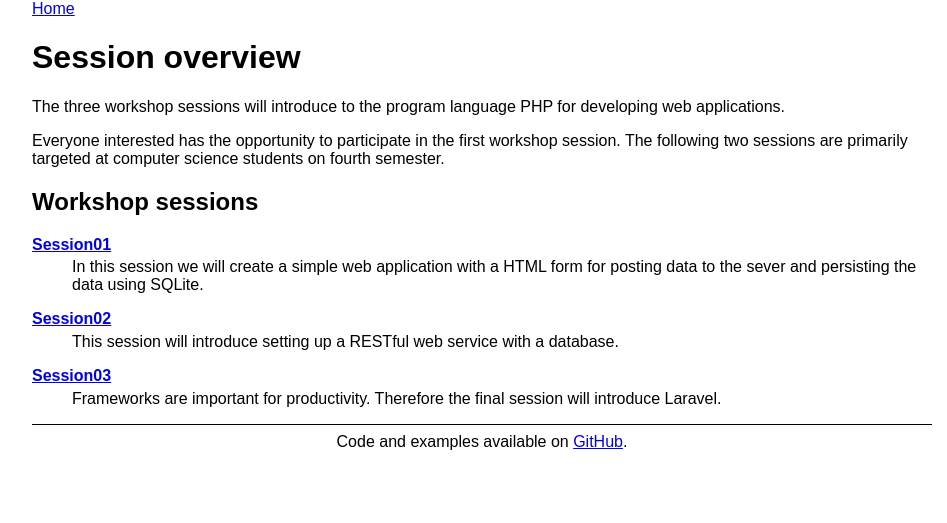
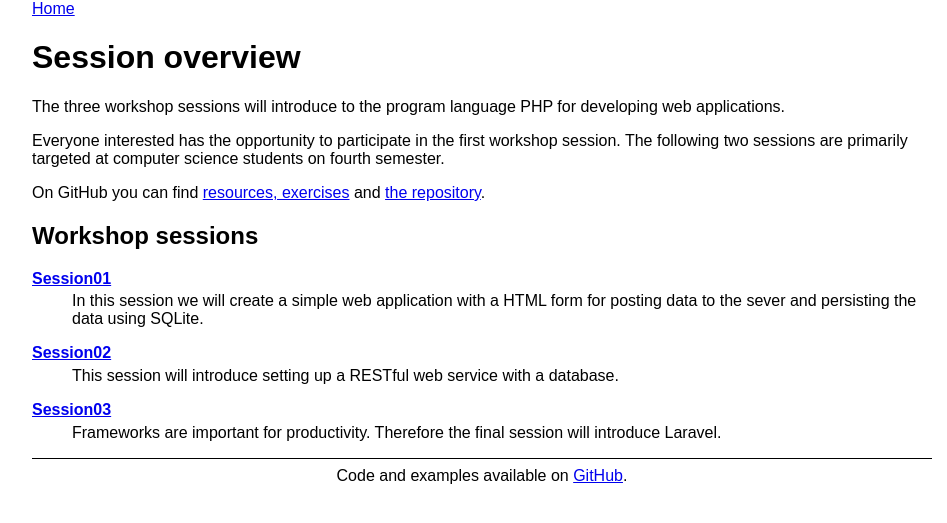
Before and after one commit to UCNProf/dma_0920_workshop_php, a Jekyll site: the page built from docs/index.md, in a window 1280 px wide. Shown: the top 523 px of the page, without its empty margins (158-1105 px from the left). Built offline with Jekyll 4.4.1, drawn with Linux system fonts in a browser that asks for light colours.

Commit message:
added links to website and repo

```diff
--- a/docs/index.md
+++ b/docs/index.md
@@ -6,6 +6,8 @@ layout: default
 The three workshop sessions will introduce to the program language PHP for developing web applications.
 
 Everyone interested has the opportunity to participate in the first workshop session. The following two sessions are primarily targeted at computer science students on fourth semester.
+
+On GitHub you can find [resources, exercises](https://ucnprof.github.io/dma_0920_workshop_php/) and [the repository](https://github.com/UCNProf/dma_0920_workshop_php).
 
 ## Workshop sessions
 
```
